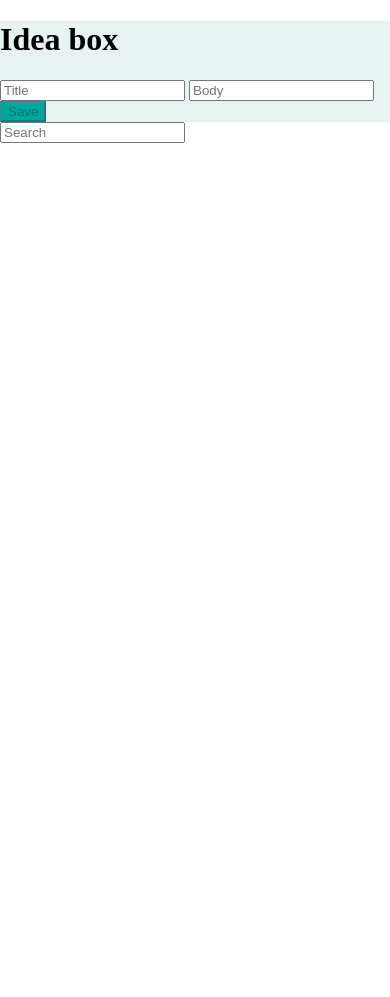
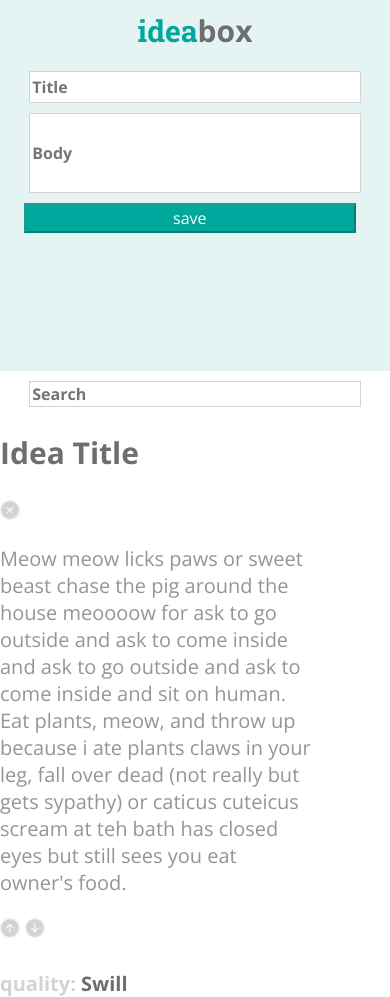
Before and after one commit to chunktooth/idea-box, a plain HTML site: page index.html in a window 390 px wide. Before the commit the page ends 844 px from the top, so only its background shows below. Drawn offline with nearby package versions, Linux system fonts and the light colour scheme.

Commit message:
Mobile header css

```diff
--- a/index.html
+++ b/index.html
@@ -2,24 +2,37 @@
 <html lang="en">
   <head>
     <meta charset="UTF-8">
+    <meta name="viewport" content="width=device-width, initial-scale=1">
     <title>Idea Box</title>
+    <link href="https://fonts.googleapis.com/css?family=Open+Sans:400,700|Roboto+Slab:700" rel="stylesheet">
     <link href="text.css" type="text/css" rel="stylesheet">
   </head>
   <body>
     <header>
       <form>
-        <h1>Idea <span>box</span></h1>
+        <h1>idea<span>box</span></h1>
         <p class="missing-input-text"></p>
-        <input type="text" class="user-title" placeholder="Title" aria-label="Enter Your Idea Title">
-        <input type="text" class="user-content" placeholder="Body" aria-label="Write Your Idea">
-        <button class="save-btn" disabled>Save</button>
+        <input type="text" class="user-title" id="title" placeholder="Title" aria-label="Enter Your Idea Title">
+        <input type="textarea" class="user-content" id="content" placeholder="Body" aria-label="Write Your Idea">
+        <button class="save-btn" disabled>save</button>
       </form>
     </header>
     <main>
       <form>
         <input type="text" id="search" placeholder="Search" aria-label="Search ideas">
       </form>
-      <section class="parent-box"></section>
+      <section class="parent-box">
+        <article id=${id}>
+        <h2>Idea Title</h2>
+        <button class="delete-btn"></button>
+      <p>Meow meow licks paws or sweet beast chase the pig around the house meoooow for ask to go outside and ask to come inside and ask to go outside and ask to come inside and sit on human. Eat plants, meow, and throw up because i ate plants claws in your leg, fall over dead (not really but gets sypathy) or caticus cuteicus scream at teh bath has closed eyes but still sees you eat owner's food. </p>
+      <footer>
+        <button class="upvote-btn"></button>
+        <button class="downvote-btn"></button>
+        <h4>quality: <span>Swill</span></h4>
+      </footer>
+    </article>
+      </section>
     </main>
     <script src="http://ajax.googleapis.com/ajax/libs/jquery/3.2.1/jquery.min.js"></script>
     <script>window.jQuery || document.write('<script src="jquery.min.js"><\/script>')</script>
--- a/text.css
+++ b/text.css
@@ -1,17 +1,45 @@
+*,
+*:after,
+*:before {
+  box-sizing: border-box;
+}
+
+* {
+  color:  #D1d3d4;
+  font-family: 'Open Sans', sans-serif;
+
+}
+
+html {
+  font-size: 20px;
+}
+
 body {
-  margin: 0px;
+  margin: 0;
+  height: 100vh;
 }
 
 header {
- background-color: #E5F3F2;
+  margin: 0;
+  height: 44%;
+  background-color: #E5F3F2;
 }
 
-.save-btn {
-  background-color: #00A79D;
+h1 {
+  width: 60%;
+  margin: auto;
+  color: #00A79D;
+  text-align: center;
+  font-family: 'Roboto Slab', serif;
+  font-weight: 800;
+  font-size: 1.5rem;
+  padding-top: 0.5rem;
+
 }
 
-.save-btn:hover {
-  background-color: #045E55;
+h1 span {
+  margin: -2;
+  color: #6D6E71;
 }
 
 article {
@@ -23,11 +51,40 @@ h2 {
   color: #6D6E71;
 }
 
+h4 span {
+  color: #6D6E71;
+}
+
+
+p {
+  color: #939598;
+}
+
+#title,
+#content,
+#search {
+  display: block;
+  border: solid 1.5px #d1d3d4;
+  width: 85%;
+  margin: 0.5rem auto;
+  color:  #D1d3d4;
+  font-weight: bold;
+  font-size: 0.8rem;
+}
+
+#title {
+  height: 1.6rem;
+}
+
+#content {
+  height: 4rem
+}
+
 .upvote-btn,
 .downvote-btn,
 .delete-btn {
-  width: 20px;
-  height: 20px;
+  width: 1rem;
+  height: 1rem;
   border-radius: 50%;
   border-style: none;
   background-repeat: no-repeat;
@@ -38,9 +95,6 @@ h2 {
   background-image: url(images/idea-icons/delete.svg);
 }
 
-p {
-  color: #939598;
-}
 
 .upvote-btn {
   background-image: url(images/idea-icons/upvote.svg);
@@ -50,6 +104,18 @@ p {
   background-image: url(images/idea-icons/downvote.svg);
 }
 
-h4 span {
-  color: #6D6E71;
+.save-btn {
+  position: relative;
+  left: 1.2rem;
+  border-radius: 0%;
+  margin: auto;
+  width: 85%;
+  height: 1.5rem;
+  color: #FFFFFF;
+  background-color: #00A79D;
+  font-size: 0.8rem;
 }
+
+.save-btn:hover {
+  background-color: #045E55;
+}
```
